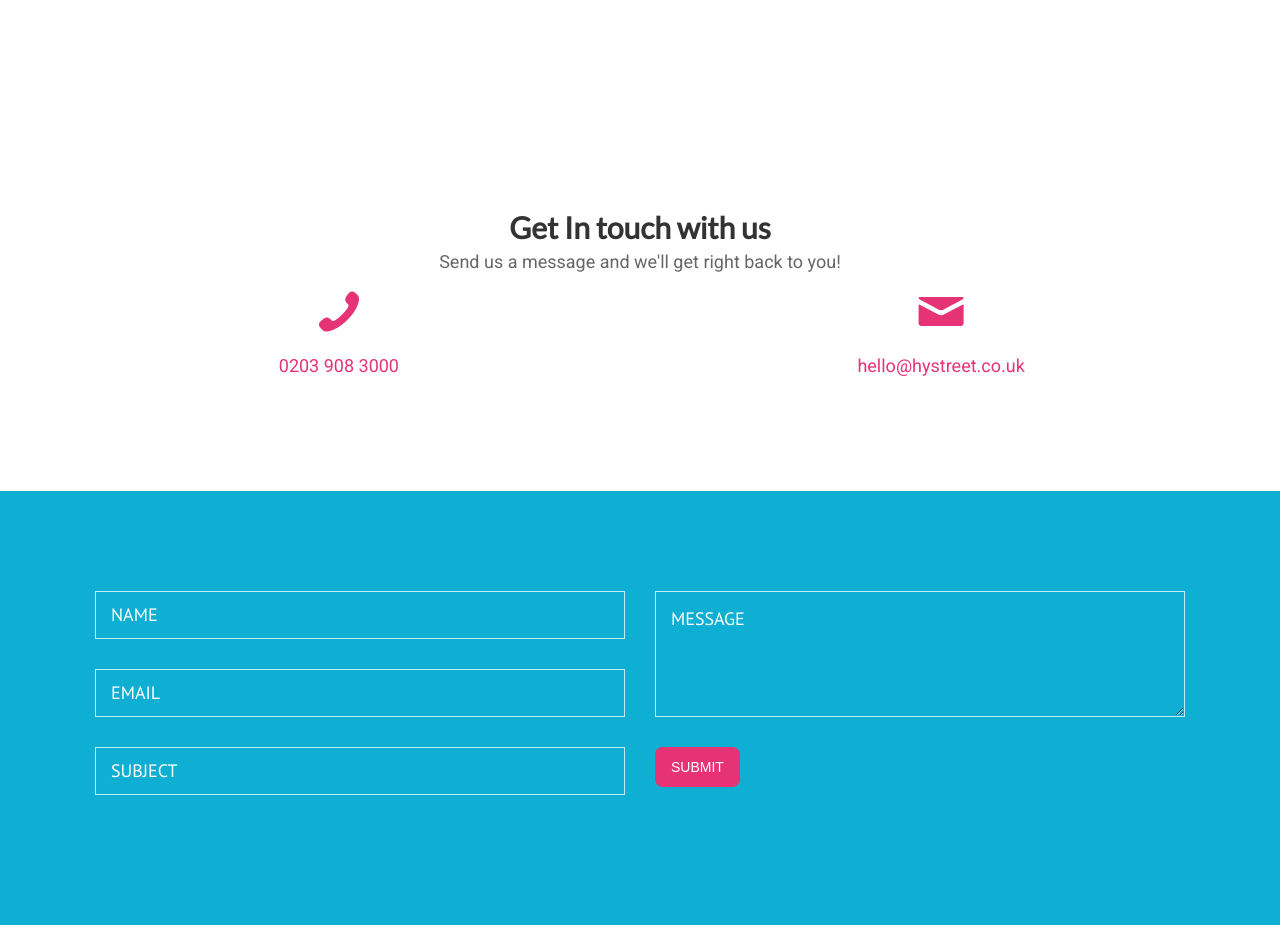
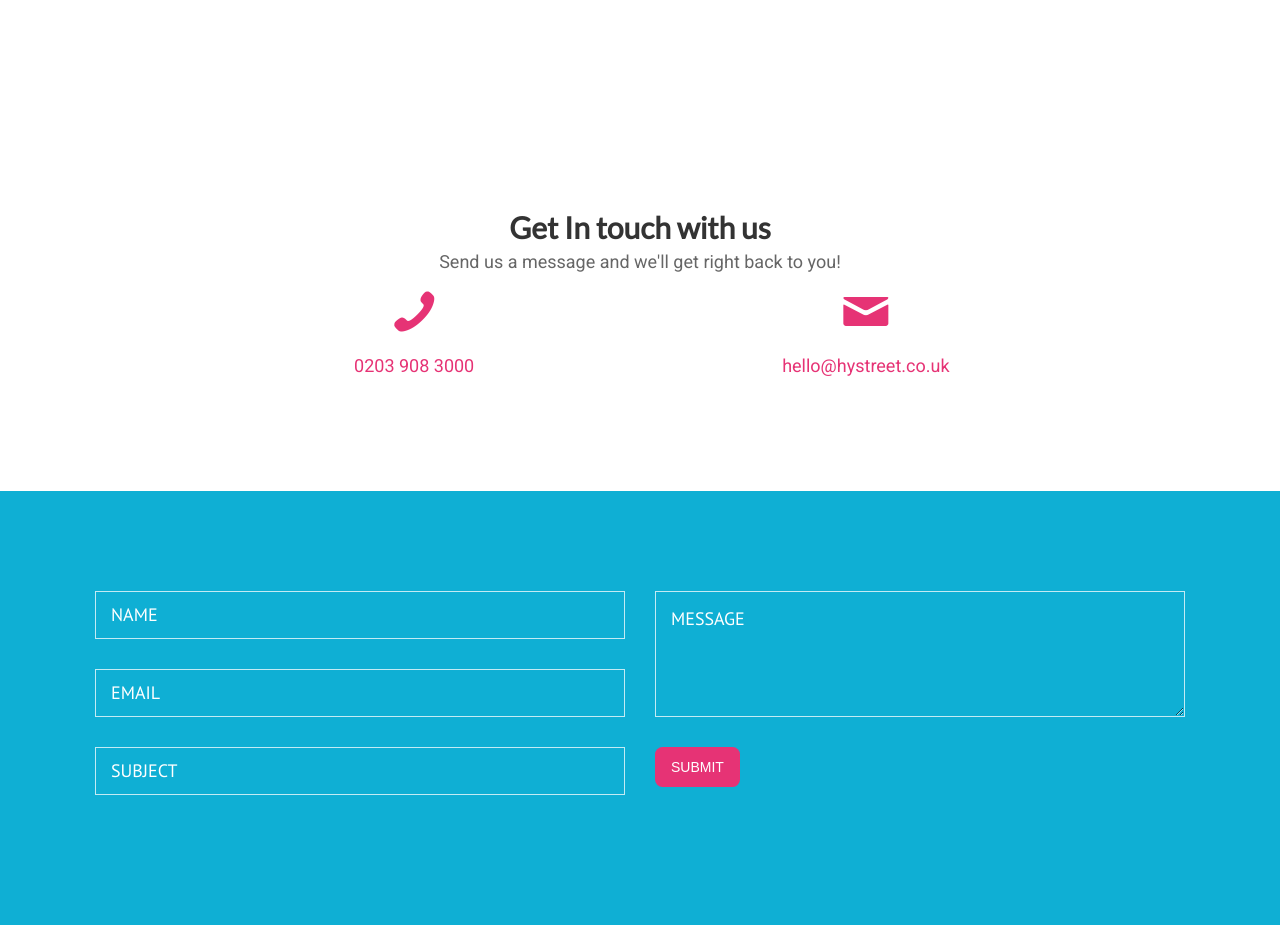
Before and after one commit to hystreet/hystreet.github.io, a Jekyll site: the page built from book-demo/index.html, in a window 1280 px wide. Shown: the part 1357-2282 px from the top of the page. Built offline with Jekyll 4.4.1, drawn with Linux system fonts in a browser that asks for light colours; some web fonts are replaced; a script that is not in the unit is left out; grey boxes are pictures that could not be loaded.

Commit message:
Update get-in-touch.html

```diff
--- a/_includes/get-in-touch.html
+++ b/_includes/get-in-touch.html
@@ -4,7 +4,7 @@
       <div class='special-title layout-text'>
         <h2>Get In touch with us</h2>
         <p class="contact-text">Send us a message and we'll get right back to you!</p>
-<div class="large-4 columns" style="color: #e63375 !important;">
+<div class="large-6 columns" style="color: #e63375 !important;">
         <a href="tel:0203 908 3000"><i class="icon-phone" style="
     color: #e63375;
 "></i>
@@ -12,7 +12,7 @@
     color: #e63375;
 ">0203 908 3000</p></a>
 </div>
-<div class="large-4 columns" style="color: #e63375 !important;">
+<div class="large-6 columns" style="color: #e63375 !important;">
         <a href="mailto:hello@hystreet.co.uk"><i class="icon-mail" style="
     color: #e63375;
 "></i>
```
